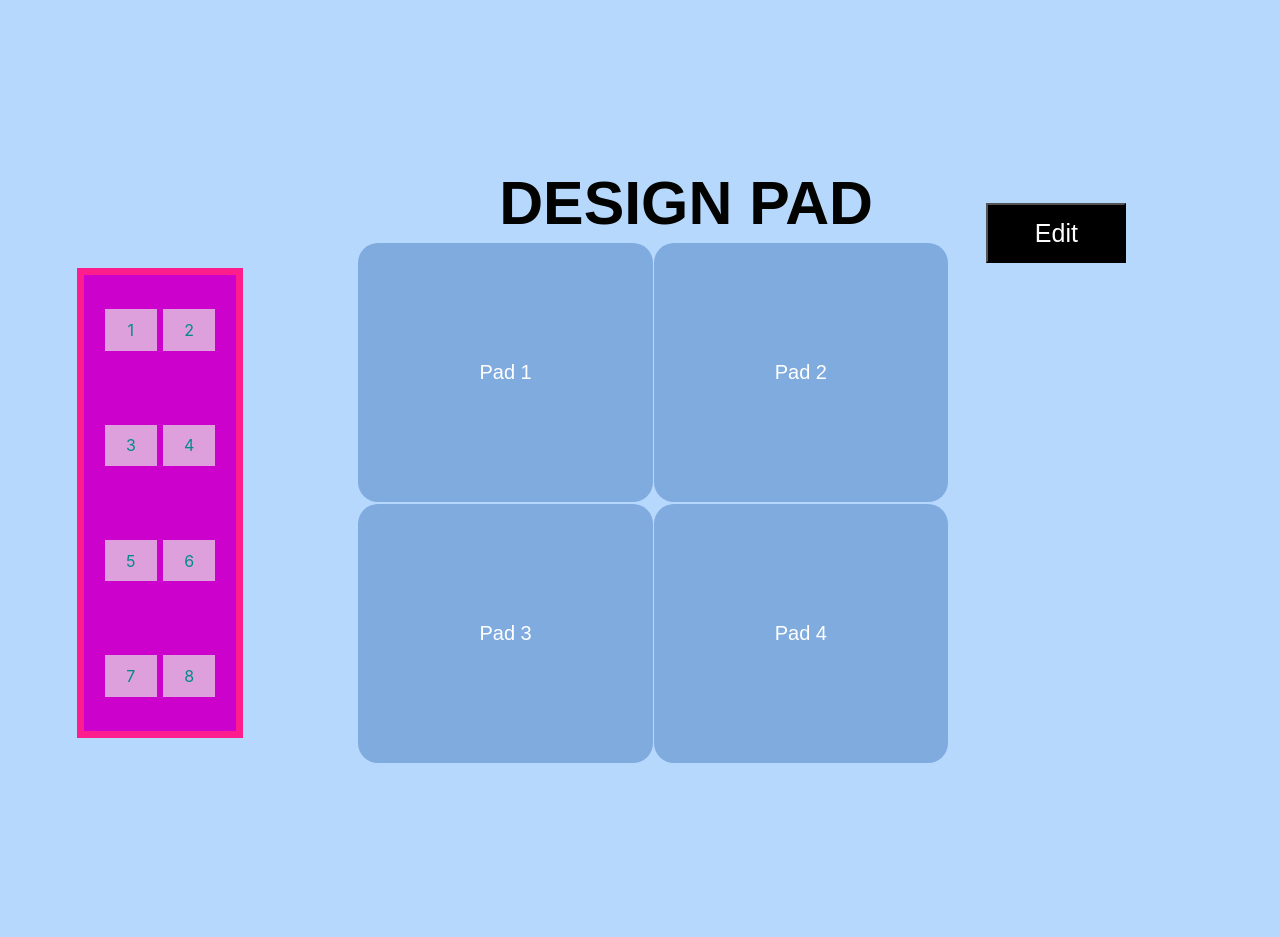
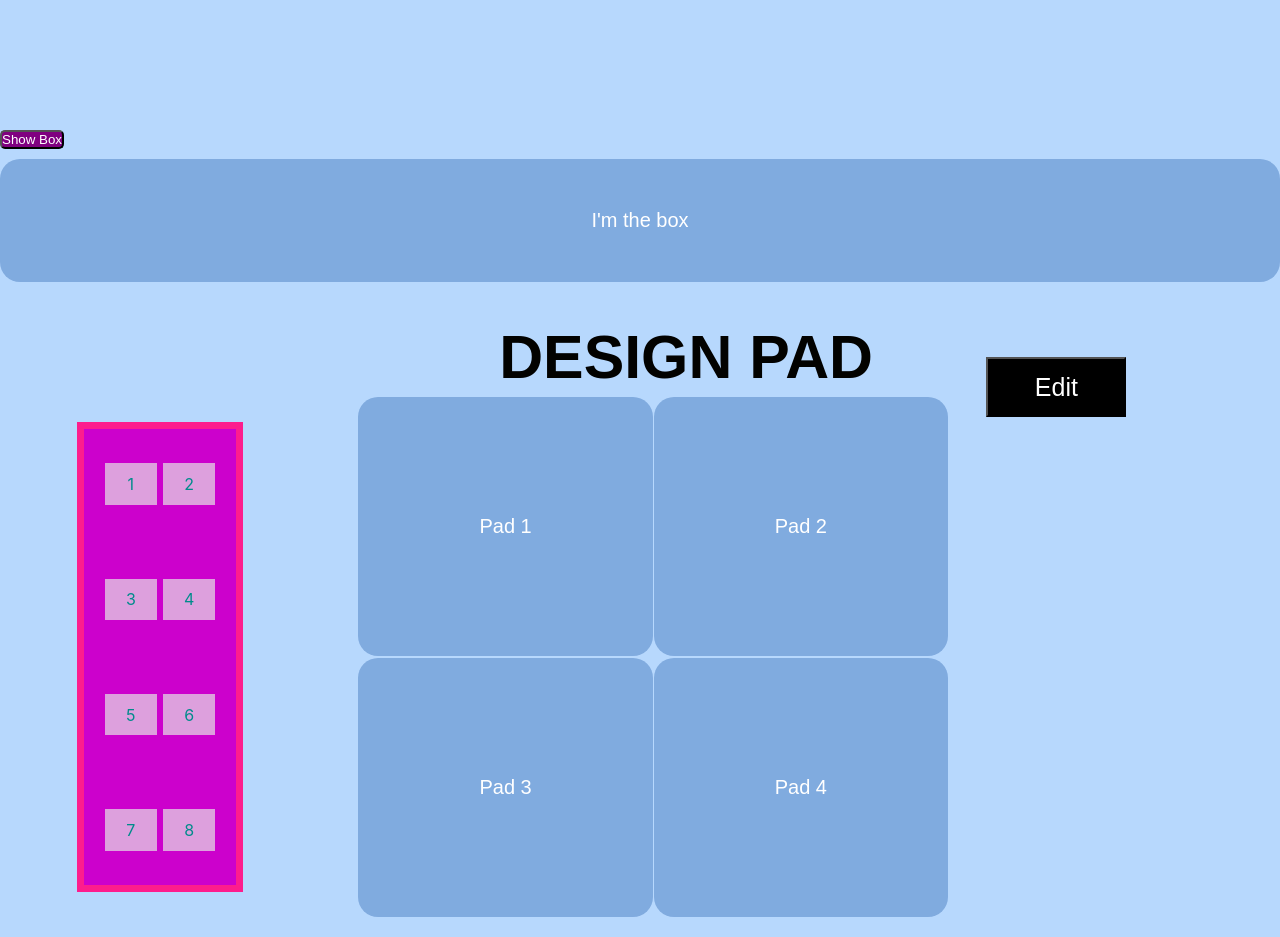
Before and after one commit to 464squad/design-pad, a React (Create React App) app: page / in a window 1280 px wide. Before the commit the page ends 800 px from the top, so only its background shows below. Built offline with nearby package versions, Linux system fonts and the light colour scheme.

Commit message:
new feature branch that handles conditional rendering of show_button on onClick

```diff
--- a/src/components/DesignContainer.js
+++ b/src/components/DesignContainer.js
@@ -6,8 +6,17 @@ import PadInput from './PadInput';
 class DesignContainer extends React.Component {
     constructor(props) {
         super(props)
-        this.state = false
+        this.state = {
+            isBoxVisible: true
+          };
     }
+    // state = {
+    //     isBoxVisible:false
+    //   };
+
+      toggleBox = () => {
+        this.setState(prevState => ({ isBoxVisible: !prevState.isBoxVisible }));
+      };
 
     editButtonEvent = event => {
         // to prevent page reload on form submit
@@ -21,9 +30,17 @@ class DesignContainer extends React.Component {
     }
 
     render() {
+        const { isBoxVisible } = this.state;
 
         return (
             <div className="container">
+
+                <div className="show_box">
+                    <button className="show_button" onClick={this.toggleBox}>Show Box</button>
+                    <div className={`box ${isBoxVisible ? "" : "hidden"}`}>
+                        <p>{`${isBoxVisible ? "I'm the box" : "I'm the yellow box"}`}</p>
+                    </div>
+                </div>
 
                 { /*TODO - Add PadInput Component */ }
                 <PadInput handleEditChange={this.editButtonEvent} />
--- a/src/index.css
+++ b/src/index.css
@@ -45,9 +45,18 @@ code {
   grid-column-gap: 0.3%;
   grid-row-gap: 0.3%;
 }
+.show_button {
+  background-color: purple;
+  margin-bottom: 10px;
+  border-radius: 5px;
+  color: white;
+  font-family: sans-serif;
 
+}
 .box {
     /* border: 0.9px solid black; */
+    transition: all 1.5s;
+    /* transition: color 1.0s; */
     background-color: #80abdf;
     padding: 50px;
     border-radius: 20px;
@@ -58,6 +67,15 @@ code {
     font-size: 20px;
     font-family: sans-serif;
 }
+
+.hidden {
+  transition: all 1.5s;
+  /* transition: color 1.0s; */
+  background-color: yellow;
+  color: black;
+  letter-spacing: 1px;
+}
+
 
 .button_container {
   float: right;
```
